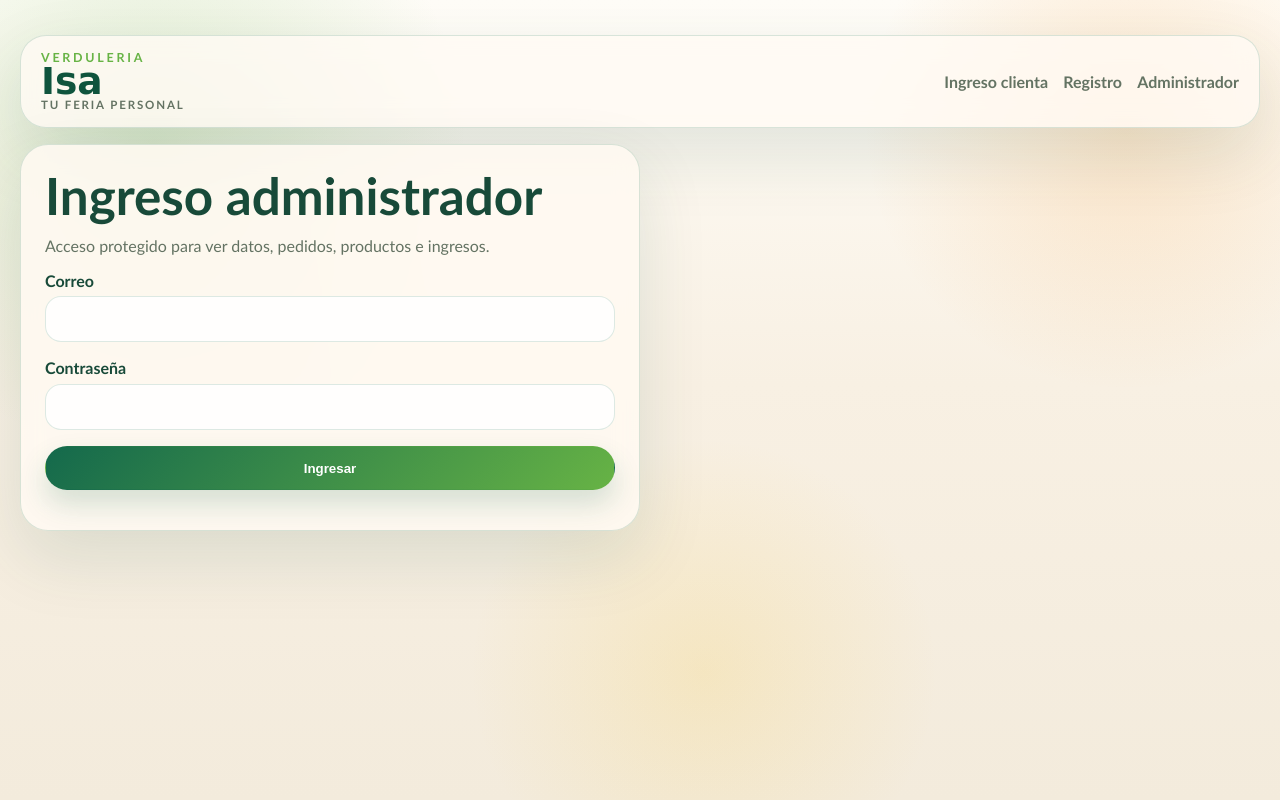
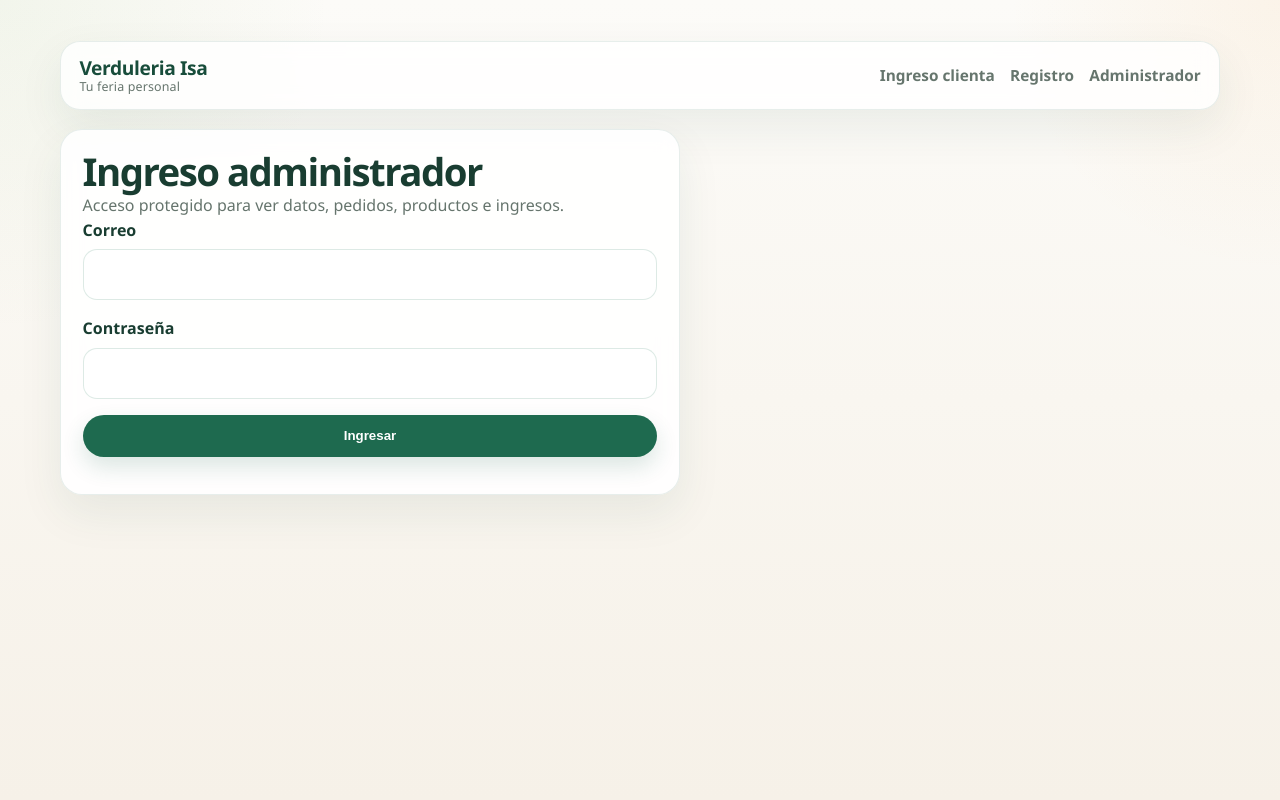
Before and after one commit to nmillana/VerduleriaIsa, a Python web app: template templates/admin_login.html in a window 1280 px wide. Run offline with Jinja, Linux system fonts and the light colour scheme; the template is opened without the code that fills it, so the values that code supplies are empty.

Commit message:
Refine Verduleria Isa UI

```diff
--- a/static/styles.css
+++ b/static/styles.css
@@ -1,17 +1,15 @@
 :root {
-    --bg: #faf6ee;
-    --surface: rgba(255, 250, 242, 0.88);
-    --surface-strong: rgba(255, 253, 248, 0.96);
-    --line: rgba(18, 104, 76, 0.16);
-    --text: #184a39;
-    --muted: #647363;
-    --accent: #14694c;
-    --accent-deep: #0f543d;
-    --accent-soft: #67b345;
-    --accent-lime: #a8cf44;
-    --accent-orange: #f48f1f;
-    --accent-gold: #f6c227;
-    --shadow: 0 26px 70px rgba(20, 76, 58, 0.12);
+    --bg: #f7f3eb;
+    --surface: rgba(255, 255, 255, 0.9);
+    --surface-strong: rgba(255, 255, 255, 0.98);
+    --line: rgba(20, 88, 67, 0.1);
+    --text: #193d31;
+    --muted: #66756d;
+    --accent: #1e6a4f;
+    --accent-deep: #184d3b;
+    --accent-soft: #7caf59;
+    --accent-orange: #ee9b38;
+    --shadow: 0 18px 45px rgba(24, 77, 59, 0.08);
 }
 
 * {
@@ -21,29 +19,30 @@
 body {
     margin: 0;
     min-height: 100vh;
-    font-family: "Gill Sans", "Trebuchet MS", sans-serif;
+    font-family: "Aptos", "Segoe UI", "Helvetica Neue", Arial, sans-serif;
     color: var(--text);
     background:
-        radial-gradient(circle at 12% 18%, rgba(103, 179, 69, 0.20), transparent 24%),
-        radial-gradient(circle at 88% 16%, rgba(244, 143, 31, 0.18), transparent 20%),
-        radial-gradient(circle at 55% 84%, rgba(246, 194, 39, 0.16), transparent 24%),
-        linear-gradient(180deg, #fffdf8 0%, #f8f0e3 48%, #f3ebdc 100%);
+        radial-gradient(circle at top left, rgba(124, 175, 89, 0.08), transparent 22%),
+        radial-gradient(circle at top right, rgba(238, 155, 56, 0.08), transparent 18%),
+        linear-gradient(180deg, #fcfbf8 0%, #f6f1e8 100%);
+    line-height: 1.55;
 }
 
 code {
     display: inline-block;
-    margin-top: 0.5rem;
-    padding: 0.5rem 0.8rem;
+    margin-top: 0.4rem;
+    padding: 0.45rem 0.75rem;
     border-radius: 999px;
-    background: rgba(20, 105, 76, 0.09);
+    background: rgba(30, 106, 79, 0.08);
     color: var(--accent-deep);
     word-break: break-all;
+    font-size: 0.92rem;
 }
 
 .page-shell {
-    width: min(1240px, calc(100% - 2rem));
+    width: min(1160px, calc(100% - 2rem));
     margin: 0 auto;
-    padding: 1rem 0 2rem;
+    padding: 1rem 0 2.5rem;
 }
 
 .topbar {
@@ -51,43 +50,33 @@ code {
     justify-content: space-between;
     align-items: center;
     gap: 1rem;
-    padding: 1rem 1.25rem;
-    margin-bottom: 1rem;
-    border-radius: 26px;
+    padding: 0.95rem 1.15rem;
+    margin-bottom: 1.15rem;
+    border-radius: 20px;
     border: 1px solid var(--line);
-    background: rgba(255, 251, 244, 0.8);
-    backdrop-filter: blur(12px);
+    background: rgba(255, 255, 255, 0.82);
+    backdrop-filter: blur(10px);
     box-shadow: var(--shadow);
 }
 
 .brand {
     display: grid;
-    gap: 0.02rem;
+    gap: 0.15rem;
     text-decoration: none;
     color: var(--accent-deep);
-    line-height: 0.95;
+    line-height: 1.1;
 }
 
-.brand-label {
-    font-size: 0.78rem;
-    font-weight: 900;
-    letter-spacing: 0.22em;
-    text-transform: uppercase;
-    color: var(--accent-soft);
-}
-
-.brand-script {
-    font-family: "Brush Script MT", "Segoe Script", cursive;
-    font-size: 2.35rem;
+.brand-name {
+    font-size: 1.2rem;
     font-weight: 700;
-    color: var(--accent-deep);
+    letter-spacing: -0.02em;
 }
 
 .brand-tagline {
-    font-size: 0.72rem;
-    font-weight: 800;
-    letter-spacing: 0.16em;
-    text-transform: uppercase;
+    font-size: 0.78rem;
+    font-weight: 500;
+    letter-spacing: 0.01em;
     color: var(--muted);
 }
 
@@ -100,7 +89,8 @@ code {
 .nav-links a {
     color: var(--muted);
     text-decoration: none;
-    font-weight: 700;
+    font-weight: 600;
+    font-size: 0.96rem;
 }
 
 .nav-links a:hover {
@@ -119,46 +109,48 @@ code {
 .week-card,
 .order-card {
     background: var(--surface);
-    backdrop-filter: blur(12px);
+    backdrop-filter: blur(10px);
     border: 1px solid var(--line);
-    border-radius: 28px;
+    border-radius: 22px;
     box-shadow: var(--shadow);
 }
 
 .hero,
 .panel,
 .form-panel {
-    padding: 1.5rem;
+    padding: 1.35rem;
 }
 
 .hero {
-    background:
-        radial-gradient(circle at top right, rgba(103, 179, 69, 0.11), transparent 28%),
-        radial-gradient(circle at bottom left, rgba(244, 143, 31, 0.10), transparent 30%),
-        var(--surface);
+    background: linear-gradient(180deg, rgba(255, 255, 255, 0.98), rgba(251, 248, 241, 0.94));
 }
 
 .hero-grid {
     display: grid;
-    grid-template-columns: 1.7fr 1fr;
-    gap: 1rem;
+    grid-template-columns: minmax(0, 1.65fr) minmax(300px, 0.95fr);
+    gap: 1.2rem;
     align-items: start;
 }
 
+.hero-copy {
+    display: grid;
+    gap: 0.95rem;
+}
+
 .hero-card {
-    padding: 1.25rem;
-    border-radius: 24px;
-    background: linear-gradient(180deg, rgba(255, 249, 236, 0.92), rgba(255, 253, 248, 0.98));
-    border: 1px solid rgba(244, 143, 31, 0.18);
+    padding: 1.2rem;
+    border-radius: 18px;
+    background: linear-gradient(180deg, rgba(249, 250, 247, 0.98), rgba(255, 255, 255, 0.98));
+    border: 1px solid rgba(30, 106, 79, 0.1);
 }
 
 .eyebrow {
-    margin: 0 0 0.45rem;
+    margin: 0;
     text-transform: uppercase;
-    letter-spacing: 0.18em;
+    letter-spacing: 0.14em;
     font-size: 0.76rem;
     color: var(--accent-orange);
-    font-weight: 900;
+    font-weight: 700;
 }
 
 h1, h2, h3, p {
@@ -166,18 +158,28 @@ h1, h2, h3, p {
 }
 
 h1 {
-    font-size: clamp(2.15rem, 4vw, 3.45rem);
-    line-height: 1.02;
-    margin-bottom: 0.9rem;
+    font-size: clamp(2rem, 3vw, 2.8rem);
+    line-height: 1.08;
+    letter-spacing: -0.04em;
+    margin-bottom: 0;
+    font-weight: 700;
 }
 
 h2 {
-    font-size: 1.35rem;
-    margin-bottom: 0.95rem;
+    font-size: 1.3rem;
+    margin-bottom: 0.8rem;
+    letter-spacing: -0.02em;
+    font-weight: 700;
 }
 
 h3 {
     margin-bottom: 0.45rem;
+    font-size: 1.02rem;
+    font-weight: 700;
+}
+
+p {
+    margin-bottom: 0;
 }
 
 .lead,
@@ -248,15 +255,30 @@ h3 {
     align-items: center;
 }
 
+.hero-points {
+    display: flex;
+    flex-wrap: wrap;
+    gap: 0.55rem;
+}
+
+.hero-points span {
+    padding: 0.42rem 0.7rem;
+    border-radius: 999px;
+    background: rgba(30, 106, 79, 0.08);
+    color: var(--accent-deep);
+    font-size: 0.9rem;
+    font-weight: 600;
+}
+
 .button {
     display: inline-flex;
     align-items: center;
     justify-content: center;
     border-radius: 999px;
     border: 1px solid var(--line);
-    padding: 0.85rem 1.2rem;
+    padding: 0.78rem 1.1rem;
     text-decoration: none;
-    font-weight: 800;
+    font-weight: 600;
     cursor: pointer;
     transition: transform 140ms ease, box-shadow 140ms ease;
 }
@@ -266,14 +288,14 @@ h3 {
 }
 
 .button.primary {
-    background: linear-gradient(135deg, var(--accent) 0%, var(--accent-soft) 100%);
+    background: var(--accent);
     color: white;
     border-color: transparent;
-    box-shadow: 0 14px 28px rgba(20, 105, 76, 0.18);
+    box-shadow: 0 10px 22px rgba(30, 106, 79, 0.16);
 }
 
 .button.ghost {
-    background: rgba(255, 252, 246, 0.88);
+    background: rgba(255, 255, 255, 0.85);
     color: var(--text);
 }
 
@@ -300,7 +322,7 @@ h3 {
 label {
     display: grid;
     gap: 0.42rem;
-    font-weight: 700;
+    font-weight: 600;
 }
 
 input,
@@ -308,9 +330,9 @@ textarea,
 select {
     width: 100%;
     border: 1px solid rgba(20, 105, 76, 0.14);
-    background: rgba(255, 255, 255, 0.84);
-    border-radius: 16px;
-    padding: 0.78rem 0.9rem;
+    background: rgba(255, 255, 255, 0.92);
+    border-radius: 14px;
+    padding: 0.76rem 0.9rem;
     color: var(--text);
     font: inherit;
 }
--- a/templates/base.html
+++ b/templates/base.html
@@ -10,8 +10,7 @@
     <div class="page-shell">
         <header class="topbar">
             <a class="brand" href="/">
-                <span class="brand-label">Verduleria</span>
-                <span class="brand-script">Isa</span>
+                <span class="brand-name">Verduleria Isa</span>
                 <span class="brand-tagline">Tu feria personal</span>
             </a>
             <nav class="nav-links">
```
Also changed, not shown: other parts of static/styles.css (+38 -23 lines), templates/home.html (+18 -13 lines).
